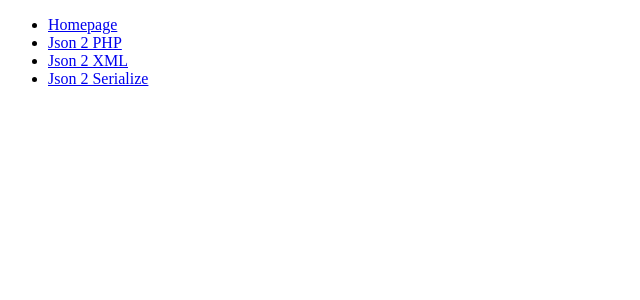
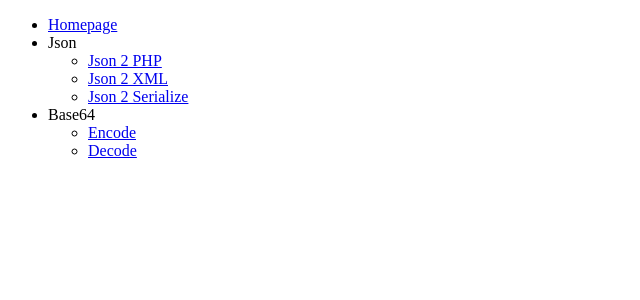
Before and after one commit to kisphp/api.tools.symfony, a Symfony app: template app/Resources/views/base.html.twig in a window 1280 px wide. Shown: the top 300 px of the page, without its empty margins (0-640 px from the left). Run offline with Twig, Linux system fonts and the light colour scheme; the template is opened without the code that fills it, so the values that code supplies are empty; some libraries are stand-ins or nearby versions.

Commit message:
added ApiController

```diff
--- a/app/Resources/views/base.html.twig
+++ b/app/Resources/views/base.html.twig
@@ -10,9 +10,19 @@
 
     <ul>
         <li><a href="{{ path('api_homepage') }}">{{ 'Homepage' | trans }}</a></li>
-        <li><a href="{{ path('api_json2php', {to: 'php'}) }}">{{ 'Json 2 PHP' | trans }}</a></li>
-        <li><a href="{{ path('api_json2php', {to: 'xml'}) }}">{{ 'Json 2 XML' | trans }}</a></li>
-        <li><a href="{{ path('api_json2php', {to: 'serialize'}) }}">{{ 'Json 2 Serialize' | trans }}</a></li>
+        <li>Json
+            <ul>
+                <li><a href="{{ path('api_json2php', {to: 'php'}) }}">{{ 'Json 2 PHP' | trans }}</a></li>
+                <li><a href="{{ path('api_json2php', {to: 'xml'}) }}">{{ 'Json 2 XML' | trans }}</a></li>
+                <li><a href="{{ path('api_json2php', {to: 'serialize'}) }}">{{ 'Json 2 Serialize' | trans }}</a></li>
+            </ul>
+        </li>
+        <li>Base64
+            <ul>
+                <li><a href="{{ path('api_base64', { to: 'encode' }) }}">{{ 'Encode' | trans }}</a></li>
+                <li><a href="{{ path('api_base64', { to: 'decode' }) }}">{{ 'Decode' | trans }}</a></li>
+            </ul>
+        </li>
     </ul>
 
         {% block body %}{% endblock %}
--- a/src/ApiBundle/Resources/config/routing.yml
+++ b/src/ApiBundle/Resources/config/routing.yml
@@ -7,3 +7,9 @@ api_json2php:
     defaults: { _controller: ApiBundle:Json:index }
     requirements:
         to: "php|xml|serialize"
+
+api_base64:
+    path: /base64/{to}
+    defaults: { _controller: ApiBundle:Base64:index }
+    requirements:
+        to: "encode|decode"
```
Also changed, not shown: src/ApiBundle/Controller/ApiController.php (added, +31 -0 lines), src/ApiBundle/Controller/Base64Controller.php (added, +13 -0 lines), src/ApiBundle/Controller/JsonController.php (+1 -18 lines).
